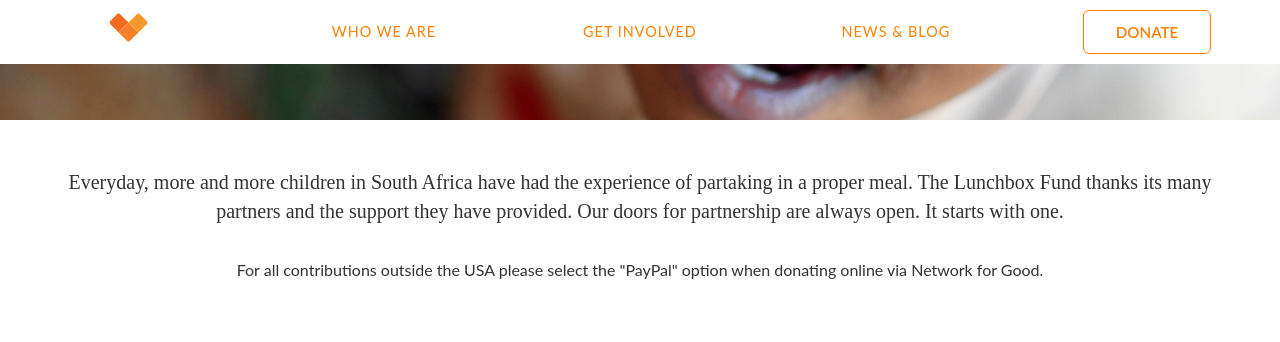
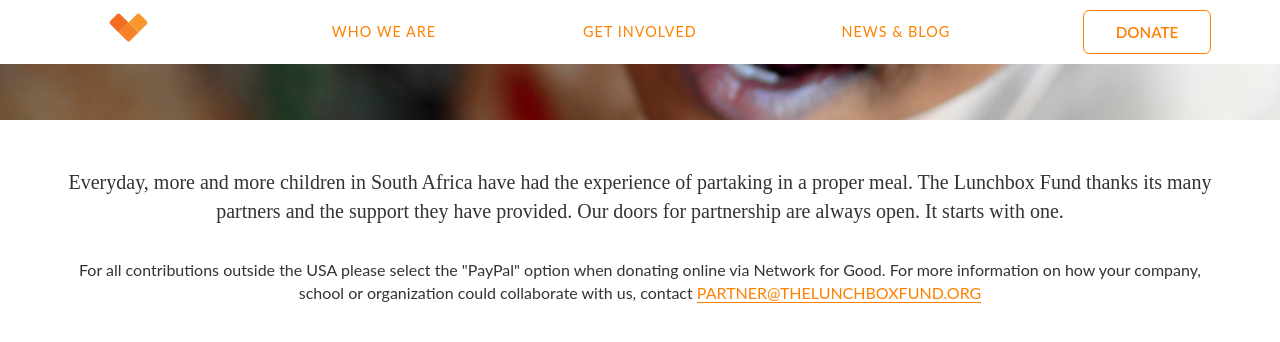
Before and after one commit to EvanAG/the-lunchbox-fund, a Jekyll site: the page built from get-involved.html, in a window 1280 px wide and 900 px high, scrolled down 2452 px, cut to the strip 0-357 px from the top of the window. Shown: the top 342 px of the strip. Built offline with Jekyll 4.4.1, drawn with Linux system fonts in a browser that asks for light colours; nearby versions of some CDN libraries; Markdown is read by kramdown in place of the engine named in the settings; some of the changed text lies outside the part shown.

```diff
--- a/_layouts/default.html
+++ b/_layouts/default.html
@@ -21,7 +21,7 @@
                 <a href='who-we-are.html#our-team' class='dd-item'>Our Team</a>
                 <a href='who-we-are.html#board-of-directors' class='dd-item'>Board of Directors</a>
                 <a href='who-we-are.html#corporate-partners' class='dd-item'>Corporate Partners</a>
-                <a href='who-we-are.html#' class='dd-item'>2012 Annual Report</a>
+                <a href='assets/annual-report.pdf' class='dd-item'>2012 Annual Report</a>
             </div>
         </div>
          <div class='mm-item' href='get-involved.html'><a class="mm-link" href="get-involved.html">Get Involved</a>
--- a/get-involved.html
+++ b/get-involved.html
@@ -17,7 +17,7 @@
         <h2 class="four center-align">United States</h2>
         <p class="center-align">Donate Online now via Network for Good</p>
 
-          <a href="#" class="button">Network for Good</a>
+          <a href="thank-you.html" class="button">Network for Good</a>
 
         <p class="p-large caption center-align">Donate by Mail</p>
         <p class="center-align">Checks payable to: The Lunchbox Fund</p>
@@ -26,7 +26,7 @@
         <p class="center-align">The Lunchbox Fund</p>
         <p class="center-align">The Lunchbox Fund is a 501(c)(3) non-profit organization and all contributions are tax deductible to the fullest extent permitted by law.</p>
 
-         <a href="#" class="button">Donate USA</a>
+         <a href="thank-you.html" class="button">Donate USA</a>
 
       </div>
 
@@ -34,7 +34,7 @@
       <h2 class="four center-align">South Africa</h2>
       <p class="center-align">Donate Online now via Network for Good</p>
 
-          <a href="#" class="button">Network for Good</a>
+          <a href="thank-you.html" class="button">Network for Good</a>
 
         <p class="p-large caption center-align">Donate via EFT</p>
         <p class="p-address"> Account: The Lunchbox Fund</p>
@@ -43,7 +43,7 @@
         <p class="center-align">Branch code: 260950</p>
         <p class="center-align">The Lunchbox Fund South Africa is a Section 18A Not-For Profit, Public Benefit Organisation and all contributions are tax deductible to the fullest extent permitted by law.</p>
 
-         <a href="#" class="button">Donate SA</a>
+         <a href="thank-you.html" class="button">Donate SA</a>
 
       </div>
     </div>
@@ -56,7 +56,7 @@
 
         <p class="center-align island-2">For all contributions outside the USA please select the "PayPal" option when donating online via Network for Good.</p>
 
-        <p class="center-align island-2">For more information, please contact info@thelunchboxfund.org</p>
+        <p class="center-align island-2">For more information, please contact <a class="inline-link" href="mailto:info@thelunchboxfund.org?">info@thelunchboxfund.org</a></p>
 
         <p class="p-large caption center-align">Corporate Matchmaking</p>
         <p class="center-align">Your employer may match some or all of your donation. Ask about your company's fund matching program to make the most of your personal contribution.</p>
@@ -73,9 +73,9 @@
 
     <section class="content">
 
-     <p class="center-align p-large">Everyday, more and more children in South Africa have had the experience of partaking in a proper meal. The Lunchbox Fund thanks its many partners and the support they have provided. Our doors for partnership are always open. It starts with one.</p>
+        <p class="center-align p-large">Everyday, more and more children in South Africa have had the experience of partaking in a proper meal. The Lunchbox Fund thanks its many partners and the support they have provided. Our doors for partnership are always open. It starts with one.</p>
 
-    <p class="center-align island">For all contributions outside the USA please select the "PayPal" option when donating online via Network for Good.</p>
+        <p class="center-align island">For all contributions outside the USA please select the "PayPal" option when donating online via Network for Good. For more information on how your company, school or organization could collaborate with us, contact <a class="inline-link" href="mailto:partner@thelunchboxfund.org?">partner@thelunchboxfund.org</a></p>
 
     </section>
 
@@ -89,9 +89,9 @@
 
     <section class="content">
 
-     <p class="center-align p-large">A cause cannot be completed without help from the community and its eager minds. The Luncbox Fund offers a wide array of volunteer positions to aid in helping the children in South Africa. Countless roles are always in need of assistance. It starts with one.</p>
+          <p class="center-align p-large">A cause cannot be completed without help from the community and its eager minds. The Luncbox Fund offers a wide array of volunteer positions to aid in helping the children in South Africa. Countless roles are always in need of assistance. It starts with one.</p>
 
-    <p class="center-align island">To volunteer please send us your name, contact details and area of expertise to: volunteer@thelunchboxfund.org.</p>
+          <p class="center-align island">To volunteer please send us your name, contact details and area of expertise to: volunteer@thelunchboxfund.org.</p>
 
     </section>
 
--- a/index.html
+++ b/index.html
@@ -29,12 +29,12 @@
                 <p class="center-align">There are countless children in need of a proper meal and with your help they can experience healthy and nutritious food. In South Africa, 56% of all children live in poverty, which is over 12 million children below the poverty line with 3.6 million orphans among them. It starts with one.</p>
         </div>
         <div class="unit unit-xs-1 unit-s-1 unit-m-1-3 unit-l-1-3 gutter-2">
-            <a href="get-involved.html"><img class="flex-img figure-img" src="../assets/partner-with-us-icon.svg"></a>
+            <a href="get-involved.html#partner-with-us"><img class="flex-img figure-img" src="../assets/partner-with-us-icon.svg"></a>
             <h2 class="four center-align sub-title-1">Partner With Us</h2>
                 <p class="center-align">Everyday, more and more children in South Africa have had the experience of partaking in a proper meal. The Lunchbox Fund thanks its many partners and the support they have provided. Our doors for partnership are always open. It starts with one.</p>
         </div>
         <div class="unit unit-xs-1 unit-s-1 unit-m-1-3 unit-l-1-3 gutter-3">
-            <a href="get-involved.html"><img class="flex-img figure-img" src="../assets/volunteer-icon.svg"></a>
+            <a href="get-involved.html#volunteer"><img class="flex-img figure-img" src="../assets/volunteer-icon.svg"></a>
             <h2 class="four center-align sub-title-1">Volunteer</h2>
                 <p class="center-align">A cause cannot be completed without help from the community and its eager minds. The Luncbox Fund offers a wide array of volunteer positions to aid in helping the children in South Africa. Countless roles are always in need of assistance. It starts with one.</p>
             </div>
--- a/news-blog.html
+++ b/news-blog.html
@@ -12,9 +12,9 @@
     <a class="banner link-banner-mini class-2 article-nyc" href="http://gothamist.com/2008/12/12/food_bank_for_nyc_lunchbox_auction.php?gallery0Pic=7#photo-7">Gothamist</a>
     <a class="banner link-banner-mini class-2 article-ddb" href="http://www.campaignbrief.us/2013/05/cannes-contenders-ddb.html">Cannes Contenders: DDB</a>
     <a class="banner link-banner-mini class-2 article-abc" href="http://abcnews.go.com/Technology/feedie-app-turns-food-photos-charitable-giving/story?id=20060750">ABC News</a>
-    <a class="banner link-banner-mini class-2" href="http://www.modelinia.com/blog/topaz-page-greens-lunchbox-fund/7767#.VPvllYHF9rg">Modelinia</a>
+    <a class="banner link-banner-mini class-2 article-modelina" href="http://www.modelinia.com/blog/topaz-page-greens-lunchbox-fund/7767#.VPvllYHF9rg">Modelinia</a>
 
-    <div id="blog" class="banner african-child">
+    <div id="blog" class="banner african-child blog-main">
       <h1>Blog</h1>
     </div>
 
```
Also changed, not shown: who-we-are.html (+14 -0 lines), images/article-modelina.jpg (added), images/blog-main.jpg (added), images/corporate/luckyrice.jpg (renamed from images/corporate/LUCKYRICE_LogoRED.jpg), images/corporate/polkadot.jpg (renamed from images/corporate/PDW_Logo_gradient_TM.jpg), images/corporate/sarah-ott.jpg (renamed from images/corporate/Sarah-Ott-LOGO.jpg), images/corporate/stelac.jpg (renamed from images/corporate/StelacFoundation_PantoneLogo.jpg), 1 other file.
